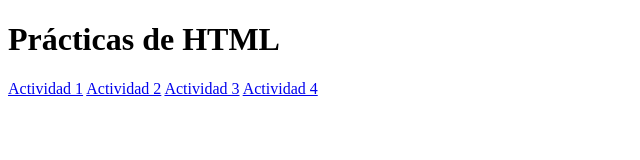
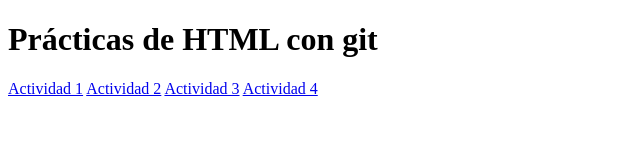
Before and after one commit to OmarSaldanna/pruebaGit, a plain HTML site: page index.html in a window 1280 px wide. Shown: the whole page, without its empty margins (0-640 px from the left). Drawn offline with Linux system fonts and the light colour scheme.

Commit message:
Cambio en el titulo

```diff
--- a/index.html
+++ b/index.html
@@ -7,7 +7,7 @@
   <title>Document</title>
 </head>
 <body>
-  <h1>Pr&aacute;cticas de HTML</h1>
+  <h1>Pr&aacute;cticas de HTML con git</h1>
   <a href="actividad-1/lounge.html">Actividad 1</a>
   <a href="actividad-2/index.html">Actividad 2</a>
   <a href="actividad-3/index.html">Actividad 3</a>
```
